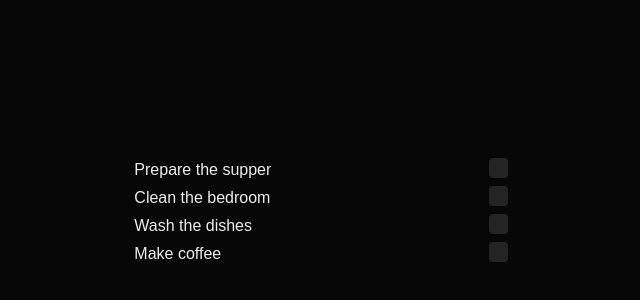
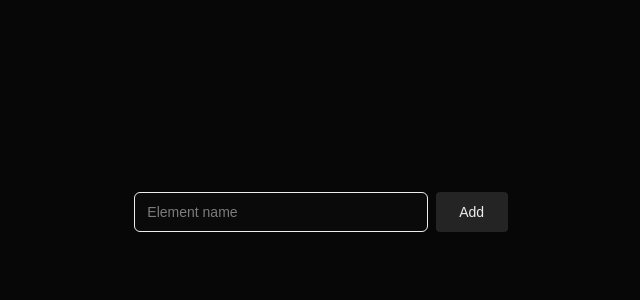
Before and after one commit to nobody-but-me/agendalist, a Next.js app: page / in a window 1280 px wide. Shown: the part 188-488 px from the top of the page, without its empty margins (319-959 px from the left). Built offline with nearby package versions, Linux system fonts and the light colour scheme.

Commit message:
Implementation of input component and system to add elements to the TODO list.

```diff
--- /dev/null
+++ b/app/components/ui/input.tsx
@@ -0,0 +1,18 @@
+
+import * as React from "react"
+
+const Input = React.forwardRef<HTMLInputElement, React.ComponentProps<"input">>(
+  ({ className, type, ...props }, ref) => {
+    return (
+      <input
+        type={type}
+        className="flex h-10 w-full rounded-md border border-input bg-background px-3 py-2 text-base ring-offset-background file:border-0 file:bg-transparent file:text-sm file:font-medium file:text-foreground placeholder:text-muted-foreground focus-visible:outline-none focus-visible:ring-2 focus-visible:ring-ring focus-visible:ring-offset-2 disabled:cursor-not-allowed disabled:opacity-50 md:text-sm"
+        ref={ref}
+        {...props}
+      />
+    )
+  }
+)
+Input.displayName = "Input"
+
+export { Input }
--- a/app/page.tsx
+++ b/app/page.tsx
@@ -1,15 +1,11 @@
 
 "use client";
 import React, { useState, useEffect } from 'react';
+import { Input } from '@/app/components/ui/input.tsx';
 
-function SelectableButton({content, click}) {
-  const [isSelect, setIsSelect] = useState(false);
-  const clicked = () => {
-    const new_select = !isSelect;
-    if (click) click(new_select);
-    setIsSelect(new_select);
-  };
-  return <button onClick={clicked} className="text-white pb-1 pt-1 pl-2 pr-2 text-sm cursor-pointer rounded-sm text-md transition-all" style={{backgroundColor: isSelect ? 'red' : 'green'}}>{content}</button>;
+
+function Button(props) {
+  return <button type={props.type} onClick={props.click} className={(props.class) ? props.class : "w-full bg-[#242424] pb-1 pt-1 text-sm cursor-pointer rounded-sm text-md hover:bg-[#070707] outline-none hover:scale-105 transition-all"}>{props.value}</button>;
 }
 
 function CheckBox({click}) {
@@ -32,13 +28,37 @@ function TodoElement({text, checked}) {
 }
 
 export default function Home() {
+
+  const [elementToBeAdd, setElementToBeAdd] = useState("");
+  const [elements, setElements] = useState<string[]>([]);
+
+  const add_element = async (e: React.FormEvent) => {
+    e.preventDefault();
+    try {
+      if (elementToBeAdd === "") throw error;
+      const new_elements = [...elements];
+      new_elements.push(elementToBeAdd);
+      setElements(new_elements);
+      setElementToBeAdd("");
+
+    } catch (error) {
+      console.error("Could not add element to list");
+      alert("Element could not be added to list!");
+      return;
+    }
+    return;
+  };
+
   return (
     <section className="w-screen h-screen flex flex-row justify-center bg-[#070707] p-5">
       <div className="w-1/3 h-full flex flex-col p-5 justify-center gap-1">
-        <TodoElement text="Prepare the supper"/>
-        <TodoElement text="Clean the bedroom"/>
-        <TodoElement text="Wash the dishes"/>
-        <TodoElement text="Make coffee"/>
+        {elements.map((element, index) => (
+	  <TodoElement key={index} text={element} />
+	))}
+	<form onSubmit={add_element} className="mb-3 mt-3 flex flex-row justify-center gap-2">
+	  <Input className="w-full" autoComplete="off" type="text" value={elementToBeAdd} placeholder="Element name" onChange={(e) => {setElementToBeAdd(e.target.value);}} required />
+	  <Button class="w-1/4 bg-[#242424] bg-[#242424] pb-1 pt-1 text-sm cursor-pointer rounded-sm text-md hover:bg-[#070707] outline-none hover:scale-105 transition-all" type="submit" value="Add"/>
+	</form>
       </div>
     </section>
   )
```
